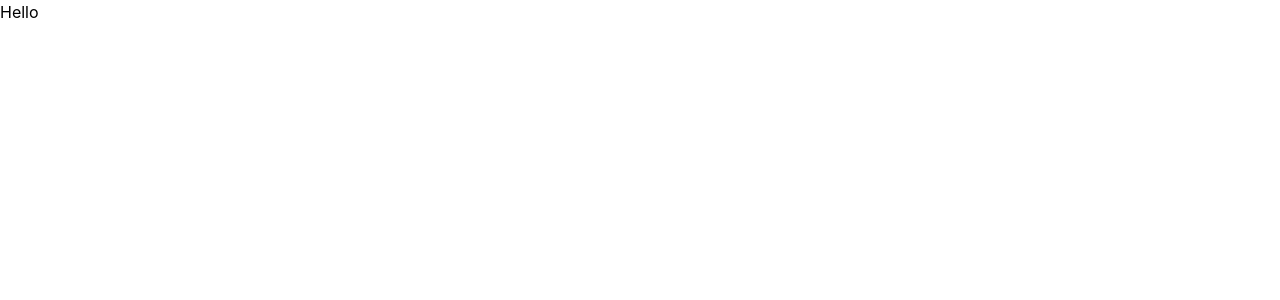
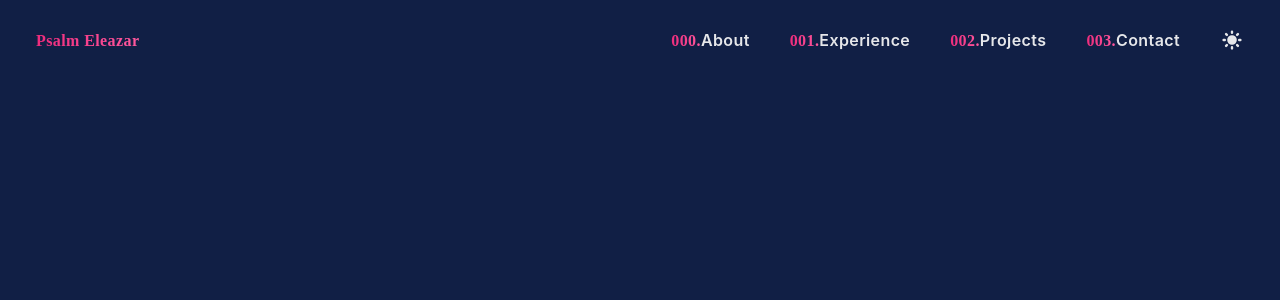
Before and after one commit to P541M/personal-website, a React (Create React App) app: page / in a window 1280 px wide. Shown: the top 300 px of the page. Built offline with nearby package versions, Linux system fonts and the light colour scheme.

Commit message:
feat: completed navbar

```diff
--- a/package.json
+++ b/package.json
@@ -8,6 +8,7 @@
     "@testing-library/user-event": "^13.5.0",
     "react": "^18.3.1",
     "react-dom": "^18.3.1",
+    "react-icons": "^5.2.1",
     "react-scripts": "5.0.1",
     "web-vitals": "^2.1.4"
   },
--- a/src/App.js
+++ b/src/App.js
@@ -1,9 +1,10 @@
 import './App.css';
+import Navbar from './components/Navbar';
 
 function App() {
   return (
     <div>
-      Hello
+      <Navbar/>
     </div>
   );
 }
--- /dev/null
+++ b/src/components/Navbar.jsx
@@ -0,0 +1,126 @@
+import React, { useState, useEffect } from "react";
+import { AiOutlineClose, AiOutlineMenu } from "react-icons/ai";
+import { HiSun, HiMoon } from "react-icons/hi"; // Import simpler sun and moon icons
+
+const Navbar = () => {
+  const [nav, setNav] = useState(false);
+  const [darkMode, setDarkMode] = useState(true);
+
+  const handleNav = () => {
+    setNav(!nav);
+  };
+
+  const toggleDarkMode = () => {
+    setDarkMode(!darkMode);
+  };
+
+  useEffect(() => {
+    const handleResize = () => {
+      if (window.innerWidth >= 768) {
+        setNav(false);
+      }
+    };
+
+    window.addEventListener("resize", handleResize);
+
+    return () => {
+      window.removeEventListener("resize", handleResize);
+    };
+  }, []);
+
+  useEffect(() => {
+    if (darkMode) {
+      document.documentElement.classList.add("dark");
+    } else {
+      document.documentElement.classList.remove("dark");
+    }
+  }, [darkMode]);
+
+  return (
+    <div className="z-20 flex justify-between items-center max-w-auto mx-auto h-20 px-4 text-l sticky top-0 bg-light-bg text-light-text dark:bg-dark-bg dark:text-dark-text navbar">
+      {/* Name - centered on small screens */}
+      <a href="#home" className="p-5 md:ml-0 mx-auto nav-link">
+        <span>Psalm Eleazar</span>
+      </a>
+
+      {/* Right Side - hidden on small screens */}
+      <ul className="hidden md:flex font-semibold items-center">
+        <li className="p-5 text nav-link">
+          <a href="#about">
+            <span>000.</span>About
+          </a>
+        </li>
+        <li className="p-5 nav-link">
+          <a href="#experience">
+            <span>001.</span>Experience
+          </a>
+        </li>
+        <li className="p-5 nav-link">
+          <a href="#projects">
+            <span>002.</span>Projects
+          </a>
+        </li>
+        <li className="p-5 nav-link">
+          <a href="#contact">
+            <span>003.</span>Contact
+          </a>
+        </li>
+        <li className="p-5 flex items-center">
+          <button onClick={toggleDarkMode} className="nav-link">
+            {darkMode ? (
+              <HiSun className="text-2xl" />
+            ) : (
+              <HiMoon className="text-2xl" />
+            )}
+          </button>
+        </li>
+      </ul>
+
+      <div
+        onClick={handleNav}
+        className="block md:hidden fixed top-4 right-4 z-30"
+      >
+        {nav ? <AiOutlineClose size={20} /> : <AiOutlineMenu size={20} />}
+      </div>
+
+      {/* For smaller screens */}
+      <div
+        className={`navbar-small-screen ${nav ? 'active' : ''} fixed top-20 left-0 w-full shadow-lg z-20 bg-light-bg text-light-text dark:bg-dark-bg dark:text-dark-text`}
+      >
+        <ul className="font-semibold text-center">
+          <li className="py-5 nav-link">
+            <a href="#about" onClick={handleNav}>
+              <span>000.</span>About
+            </a>
+          </li>
+          <li className="py-5 nav-link">
+            <a href="#experience" onClick={handleNav}>
+              <span>001.</span>Experience
+            </a>
+          </li>
+          <li className="py-5 nav-link">
+            <a href="#projects" onClick={handleNav}>
+              <span>002.</span>Projects
+            </a>
+          </li>
+          <li className="py-5 nav-link">
+            <a href="#contact" onClick={handleNav}>
+              <span>003.</span>Contact
+            </a>
+          </li>
+          <li className="py-5 nav-link">
+            <button onClick={toggleDarkMode}>
+              {darkMode ? (
+                <HiSun className="text-2xl" />
+              ) : (
+                <HiMoon className="text-2xl" />
+              )}
+            </button>
+          </li>
+        </ul>
+      </div>
+    </div>
+  );
+};
+
+export default Navbar;
--- a/src/index.css
+++ b/src/index.css
@@ -3,16 +3,66 @@
 @tailwind components;
 @tailwind utilities;
 
+/* Main Font */
+@import url("https://fonts.googleapis.com/css2?family=Inter:wght@100..900&display=swap");
+
+/* Accent Font */
+@import url('https://fonts.googleapis.com/css2?family=Space+Mono:ital,wght@0,400;0,700;1,400;1,700&display=swap');
+
 body {
-  margin: 0;
-  font-family: -apple-system, BlinkMacSystemFont, 'Segoe UI', 'Roboto', 'Oxygen',
-    'Ubuntu', 'Cantarell', 'Fira Sans', 'Droid Sans', 'Helvetica Neue',
-    sans-serif;
-  -webkit-font-smoothing: antialiased;
-  -moz-osx-font-smoothing: grayscale;
+  font-family: "Inter", sans-serif;
+  @apply tracking-wide;
+  transition: background-color 0.3s ease, color 0.3s ease; /* Added transition for background and text color */
 }
 
-code {
-  font-family: source-code-pro, Menlo, Monaco, Consolas, 'Courier New',
-    monospace;
+/* Light mode */
+body {
+  @apply bg-light-bg text-light-text;
 }
+
+/* Dark mode */
+.dark body {
+  @apply bg-dark-bg text-dark-text;
+}
+
+/* Navbar transitions */
+.navbar, .navbar-small-screen, .nav-link {
+  transition: background-color 0.3s ease, color 0.3s ease, opacity 0.3s ease, visibility 0.3s ease, transform 0.3s ease;
+}
+
+/* Small screen navbar transitions */
+.navbar-small-screen {
+  opacity: 0;
+  visibility: hidden;
+  transform: translateY(-10%);
+}
+
+.navbar-small-screen.active {
+  opacity: 1;
+  visibility: visible;
+  transform: translateY(0);
+}
+
+/* Hover effect for navbar links */
+.nav-link:hover {
+  color: #EE2B7C; /* Match the gradient color */
+}
+
+span,
+.primary-color {
+  background-image: linear-gradient(to right, #EE2B7C, #ff589d);
+  -webkit-background-clip: text;
+  color: transparent;
+  font-family: "Space Mono";
+  font-weight: 700;
+}
+
+/* Dark mode, text, bg, accent
+#E6E7EA
+#111f45
+#EE2B7C */
+
+/* Light mode, text, bg, accent
+#151619
+#BAC8EE
+#D41162 */
--- a/tailwind.config.js
+++ b/tailwind.config.js
@@ -1,8 +1,23 @@
-/** @type {import('tailwindcss').Config} */
 module.exports = {
-  content: ["./src/**/*.{js,jsx,ts,tsx}"],
+  darkMode: 'class', // Enable dark mode
+  content: [
+    "./src/**/*.{js,jsx,ts,tsx}",
+  ],
   theme: {
-    extend: {},
+    extend: {
+      colors: {
+        light: {
+          text: '#151619',
+          bg: '#BAC8EE',
+          accent: '#D41162',
+        },
+        dark: {
+          text: '#E6E7EA',
+          bg: '#111f45',
+          accent: '#EE2B7C',
+        },
+      },
+    },
   },
   plugins: [],
 }
```
Also changed, not shown: 1 other file (tests, documents, lock files or other folders).
